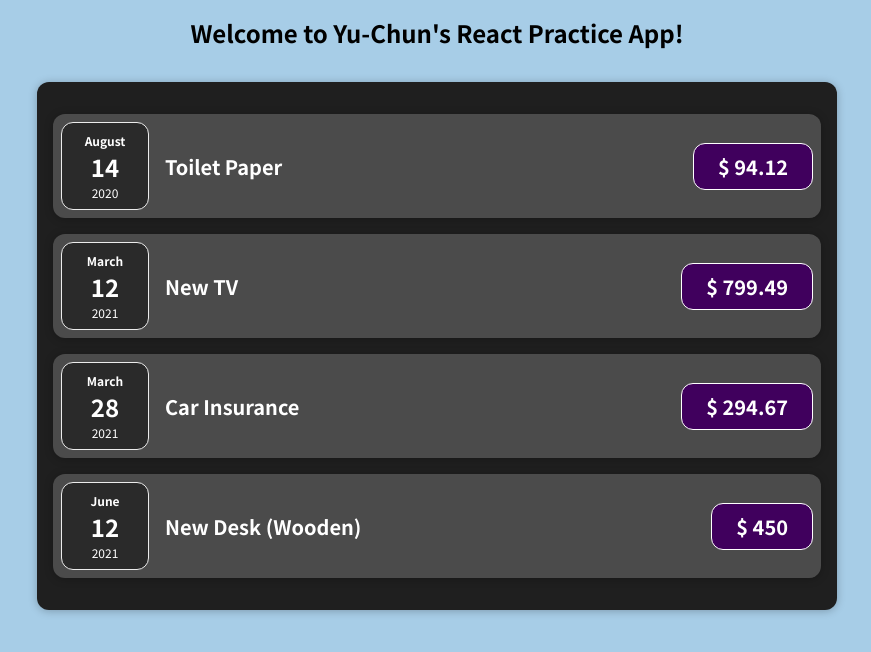
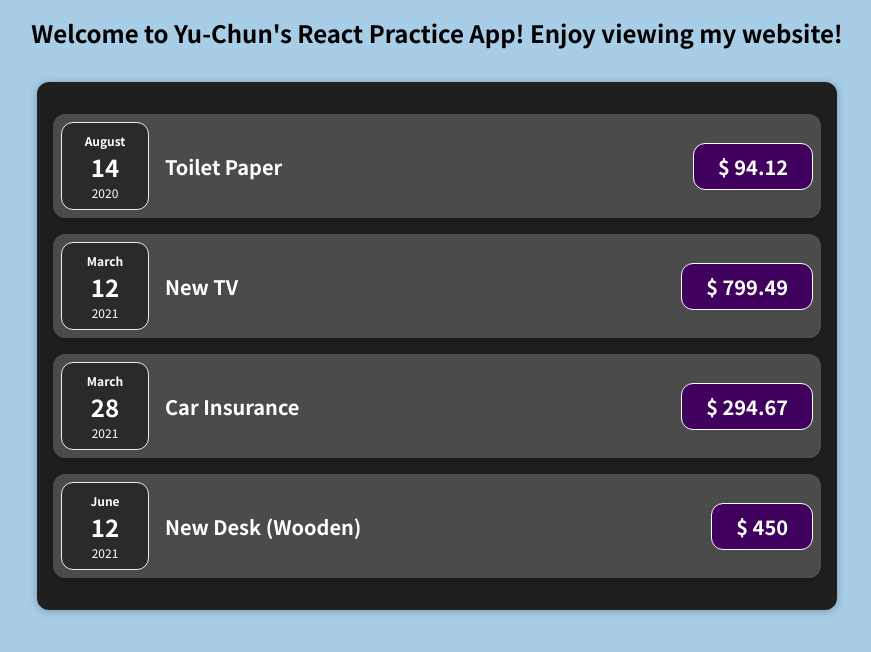
Before and after one commit to dyj0183/React-First-Practice-Project, a JavaScript app: page / in a window 1280 px wide. Shown: the top 652 px of the page, without its empty margins (203-1074 px from the left). Built offline with nearby package versions, Linux system fonts and the light colour scheme.

Commit message:
updated welcome message

```diff
--- a/src/App.js
+++ b/src/App.js
@@ -30,7 +30,7 @@ const expenses = [
 function App() {
 	return (
 		<div>
-			<h2 className="welcome">Welcome to Yu-Chun's React Practice App!</h2>
+			<h2 className="welcome">Welcome to Yu-Chun's React Practice App! Enjoy viewing my website!</h2>
 			<Expenses expenses={expenses} />
 		</div>
 	);
```
